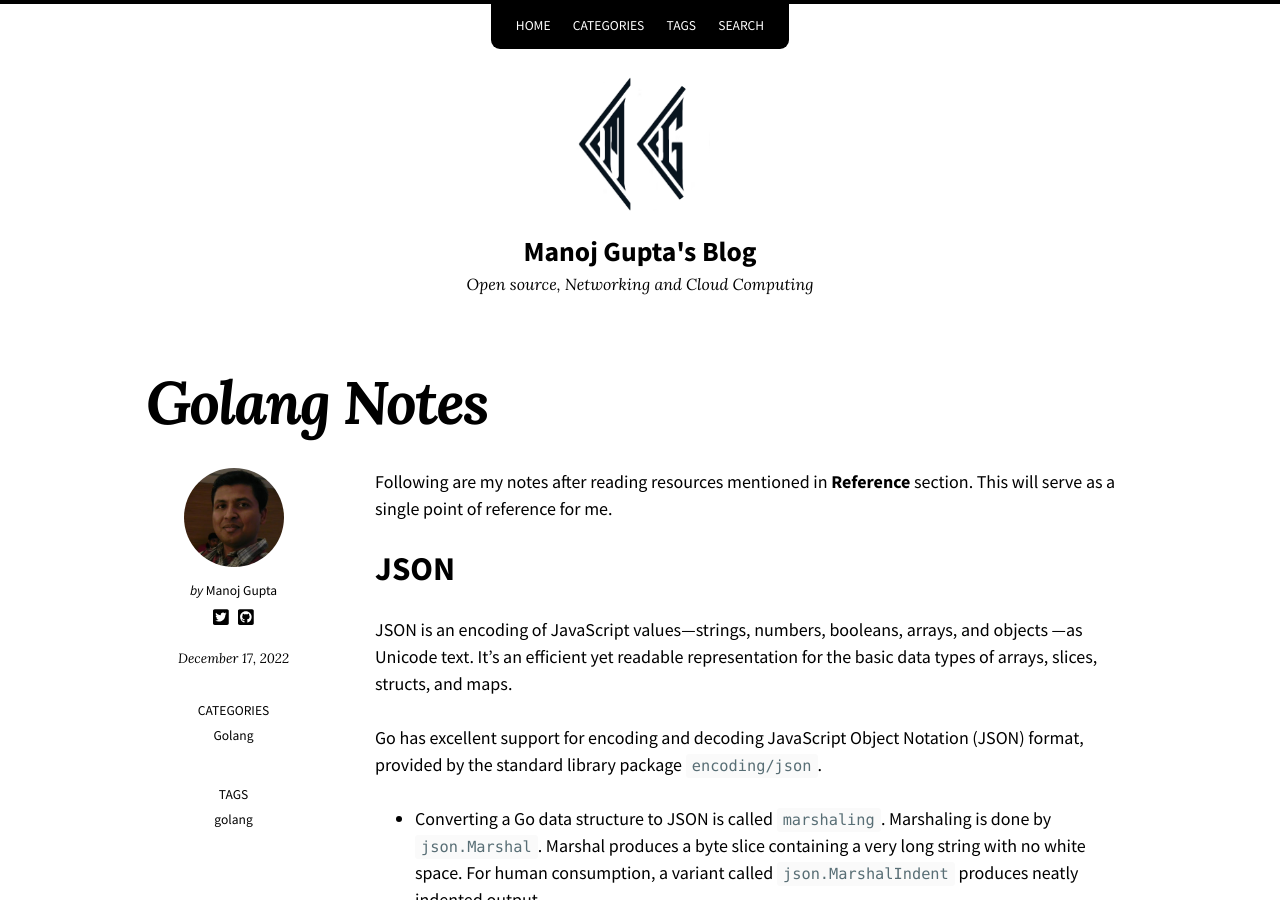
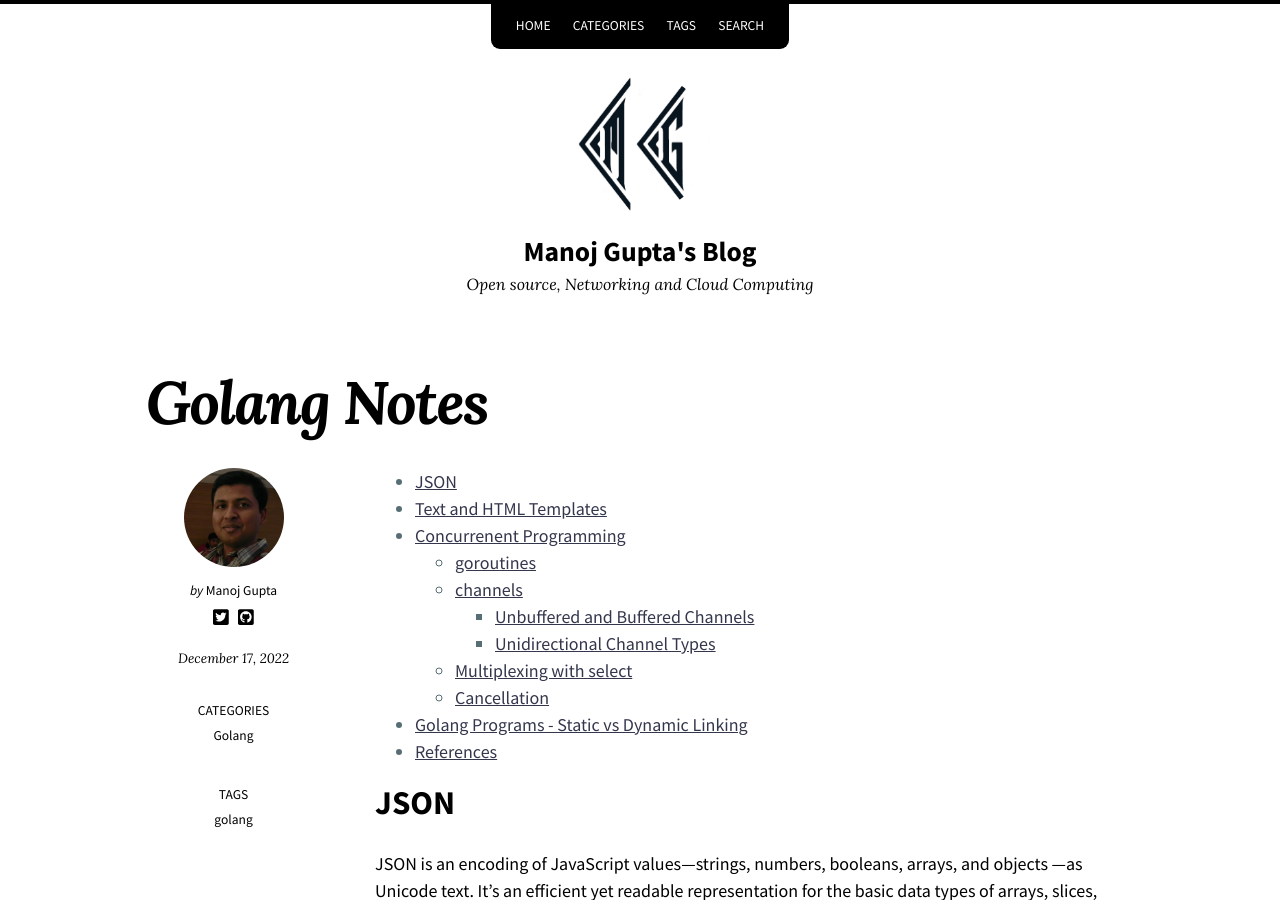
Before and after one commit to manoj-gupta/manoj-gupta.github.io, a Jekyll site: the page built from _posts/2022-12-17-Golang-Notes.md, in a window 1280 px wide and 900 px high. Built offline with Jekyll 4.4.1, drawn with Linux system fonts in a browser that asks for light colours; nearby versions of some CDN libraries.

Commit message:
Add TOI to Golang Notes

```diff
--- a/_posts/2022-12-17-Golang-Notes.md
+++ b/_posts/2022-12-17-Golang-Notes.md
@@ -7,7 +7,8 @@ tags:
 last_modified_at: 2022-12-18T14:25:52-05:00
 ---
 
-Following are my notes after reading resources mentioned in **Reference** section. This will serve as a single point of reference for me.
+* TOC
+{:toc}
 
 # JSON
 
```
